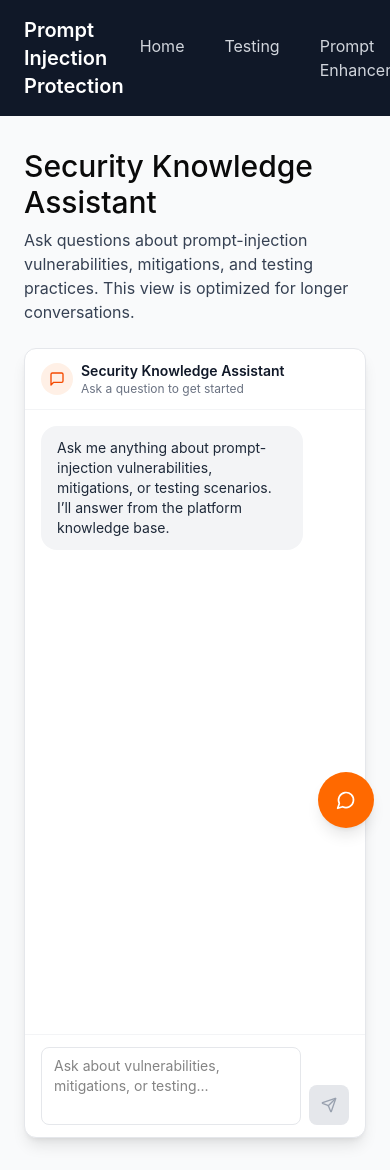
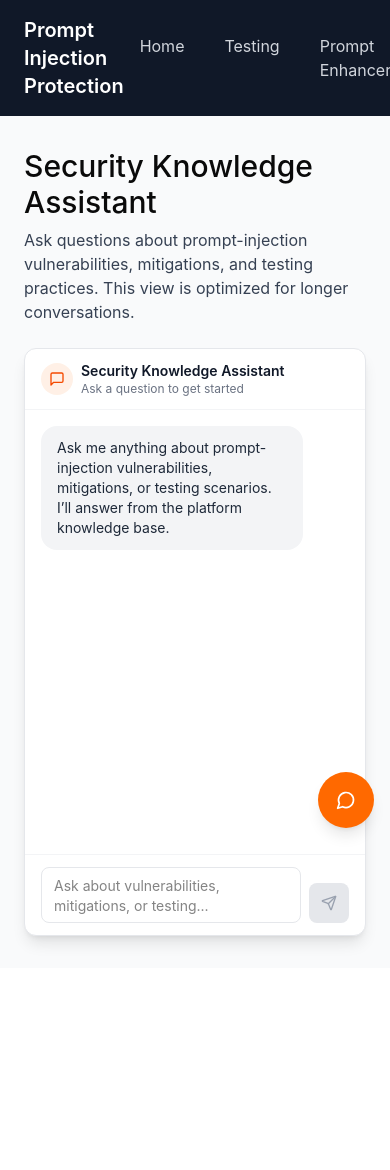
Before and after one commit to DavidThomas01/comp0016_avanade_prompt_injection, a React (Vite) app in the folder frontend/: page /security-knowledge-assistant in a window 390 px wide. After the commit the page ends 968 px from the top, so only its background shows below. Built offline with nearby package versions, Linux system fonts and the light colour scheme.

Commit message:
fix: implemented responsive height on chat input field

```diff
--- a/frontend/src/app/assistant/ChatPanel.tsx
+++ b/frontend/src/app/assistant/ChatPanel.tsx
@@ -35,6 +35,7 @@ export function ChatPanel({ variant, onClose }: ChatPanelProps) {
   const [input, setInput] = useState('');
   const [isSending, setIsSending] = useState(false);
   const scrollRef = useRef<HTMLDivElement | null>(null);
+  const textareaRef = useRef<HTMLTextAreaElement | null>(null);
 
   useEffect(() => {
     saveThread(messages);
@@ -47,6 +48,16 @@ export function ChatPanel({ variant, onClose }: ChatPanelProps) {
     });
   }, [messages, isSending]);
 
+  // Auto-resize textarea based on content
+  useEffect(() => {
+    const textarea = textareaRef.current;
+    if (textarea) {
+      textarea.style.height = 'auto';
+      const maxHeight = variant === 'compact' ? 120 : 200;
+      textarea.style.height = Math.min(textarea.scrollHeight, maxHeight) + 'px';
+    }
+  }, [input, variant]);
+
   const canSend = input.trim().length > 0 && !isSending;
 
   const messageCount = useMemo(
@@ -58,6 +69,12 @@ export function ChatPanel({ variant, onClose }: ChatPanelProps) {
     if (!canSend) return;
     const trimmed = input.trim();
     setInput('');
+
+    // Reset textarea height
+    if (textareaRef.current) {
+      textareaRef.current.style.height = 'auto';
+    }
+
     const userMessage = createMessage('user', trimmed);
     setMessages(prev => [...prev, userMessage]);
     setIsSending(true);
@@ -138,7 +155,7 @@ export function ChatPanel({ variant, onClose }: ChatPanelProps) {
         <div
           ref={scrollRef}
           className={`space-y-4 overflow-y-auto px-4 ${
-            variant === 'compact' ? 'h-[380px]' : 'h-[calc(100vh-220px)]'
+            variant === 'compact' ? 'h-[380px]' : 'h-[calc(100vh-400px)]'
           } py-4`}
         >
           {messages.map(message => (
@@ -225,12 +242,13 @@ export function ChatPanel({ variant, onClose }: ChatPanelProps) {
       <div className="border-t border-gray-100 px-4 py-3">
         <div className="flex items-end gap-2">
           <textarea
+            ref={textareaRef}
             value={input}
             onChange={event => setInput(event.target.value)}
             onKeyDown={handleKeyDown}
-            rows={variant === 'compact' ? 2 : 3}
+            rows={1}
             placeholder="Ask about vulnerabilities, mitigations, or testing..."
-            className="flex-1 resize-none rounded-lg border border-gray-200 px-3 py-2 text-sm focus:border-orange-400 focus:outline-none"
+            className="flex-1 resize-none rounded-lg border border-gray-200 px-3 py-2 text-sm focus:border-orange-400 focus:outline-none overflow-hidden min-h-[40px]"
           />
           <button
             onClick={handleSend}
```
